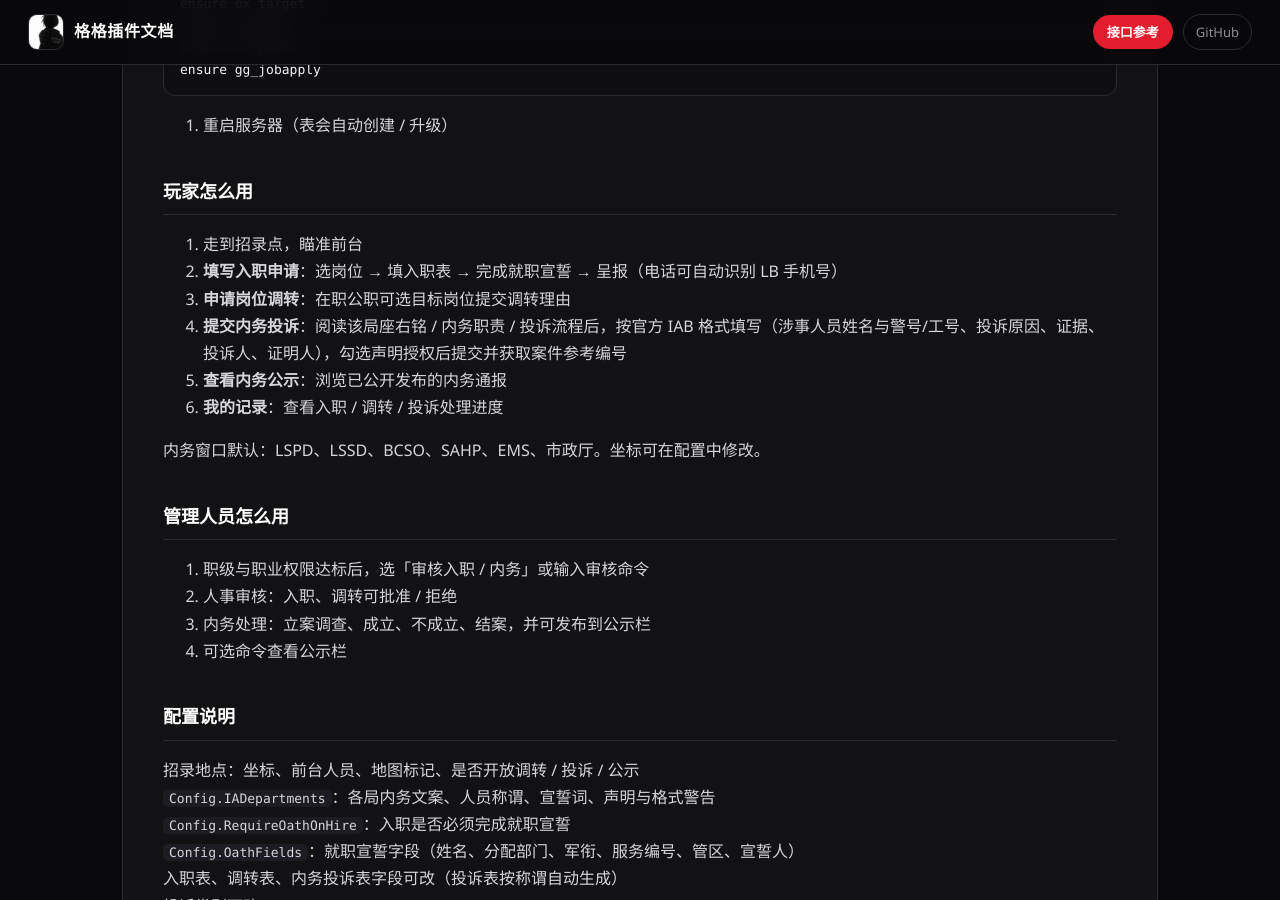
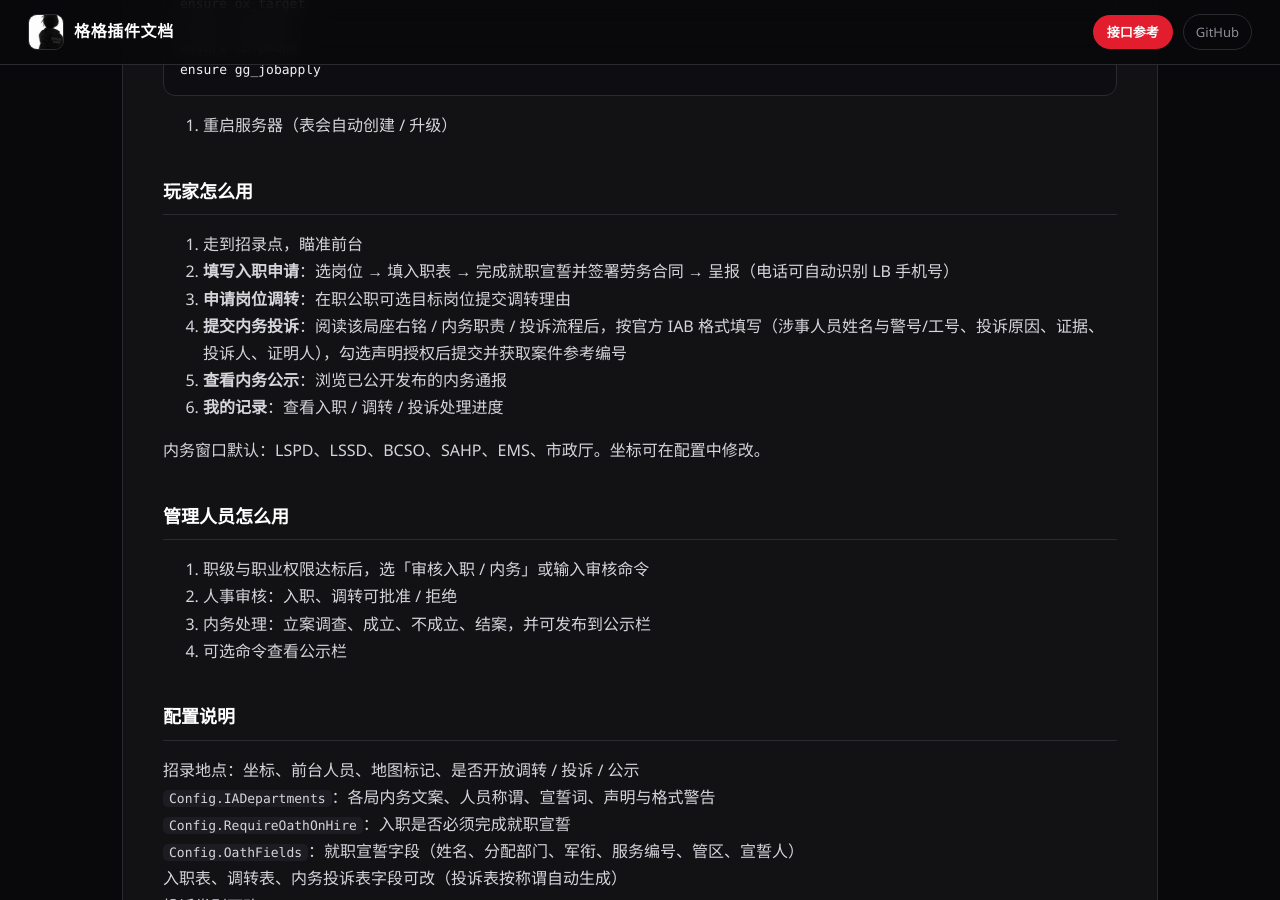
Before and after one commit to gege806/gege-docs, a Jekyll site: the page built from plugins/gg-jobapply.md, in a window 1280 px wide and 900 px high, scrolled down 707 px. Built offline with Jekyll 4.4.1, drawn with Linux system fonts in a browser that asks for light colours.

Commit message:
docs(gg_jobapply): mention labor contract in hire steps
Co-authored-by: Cursor <cursoragent@cursor.com>

```diff
--- a/plugins/gg-jobapply.md
+++ b/plugins/gg-jobapply.md
@@ -33,7 +33,7 @@ ensure gg_jobapply
 ## 玩家怎么用
 
 1. 走到招录点，瞄准前台
-2. **填写入职申请**：选岗位 → 填入职表 → 完成就职宣誓 → 呈报（电话可自动识别 LB 手机号）
+2. **填写入职申请**：选岗位 → 填入职表 → 完成就职宣誓并签署劳务合同 → 呈报（电话可自动识别 LB 手机号）
 3. **申请岗位调转**：在职公职可选目标岗位提交调转理由
 4. **提交内务投诉**：阅读该局座右铭 / 内务职责 / 投诉流程后，按官方 IAB 格式填写（涉事人员姓名与警号/工号、投诉原因、证据、投诉人、证明人），勾选声明授权后提交并获取案件参考编号
 5. **查看内务公示**：浏览已公开发布的内务通报
```
